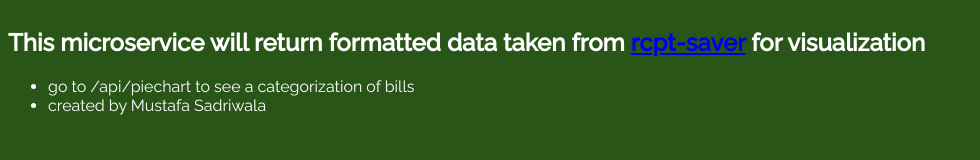
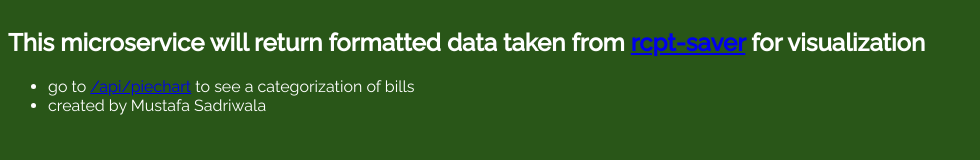
Before and after one commit to Mustafa-Sadriwala/rcpt-visualizer, a website built with webpack: page app/index.html in a window 1280 px wide. Shown: the whole page, without its empty margins (0-980 px from the left). Built offline with nearby package versions, Linux system fonts and the light colour scheme.

Commit message:
i'm literally strapi

```diff
--- a/app/index.html
+++ b/app/index.html
@@ -11,7 +11,7 @@
         <h2 class='d-flex row-justify-center'>This microservice will return formatted data taken from
           <a href='https://github.com/almadireddy/rcpt-saver'>rcpt-saver</a> for visualization</h2>
         <ul>
-          <li>go to /api/piechart to see a categorization of bills</li>
+          <li>go to <a href='/api/piechart'>/api/piechart</a> to see a categorization of bills</li>
           <li>created by Mustafa Sadriwala</li>
         </ul>
       </div>
```
Also changed, not shown: dist/index.html, dist/main.bundle.js.
